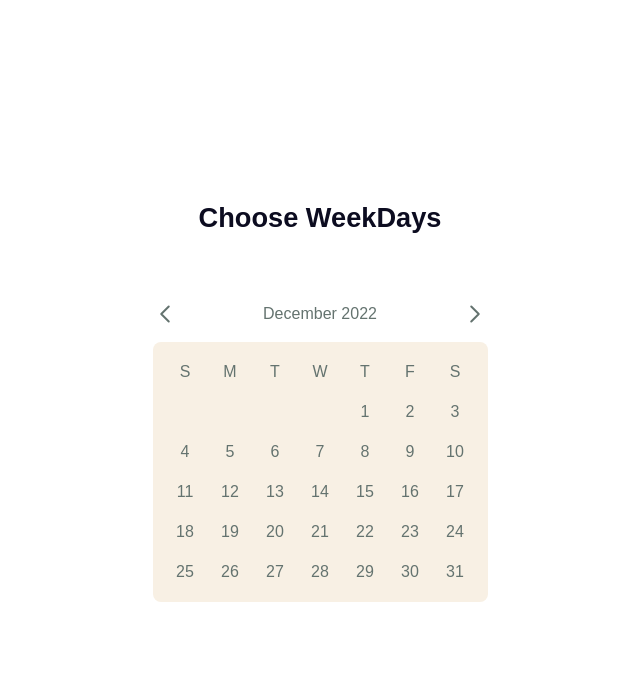
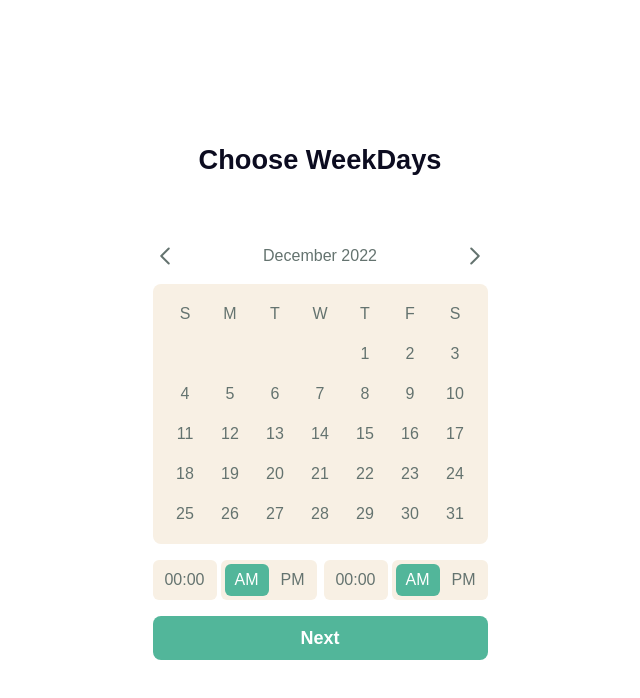
Before and after one commit to PI304/BisTime_Frontend, a Next.js app: page /events/create/schedule in a window 1280 px wide. Shown: the top 698 px of the page, without its empty margins (320-960 px from the left). Built offline with nearby package versions, Linux system fonts and the light colour scheme.

Commit message:
feat : schedule page

```diff
--- a/src/pages/events/create/schedule.tsx
+++ b/src/pages/events/create/schedule.tsx
@@ -1,6 +1,9 @@
 import { useRouter } from 'next/router';
 import Layout from '@components/common/layout';
 import Calender from '@components/common/calender';
+import Select from '@components/common/select';
+import Toggle from '@components/common/toggle';
+import Button from '@components/common/button';
 
 function Schedule() {
   const router = useRouter();
@@ -12,8 +15,27 @@ function Schedule() {
             Choose WeekDays
           </h1>
         </div>
-        <div className="w-full space-y-4 flex flex-col items-center justify-center">
+        <div className="w-full flex items-center justify-center">
           <Calender />
+        </div>
+        <div className="w-full flex items-center justify-between mt-4">
+          <div className="flex justify-center items-center">
+            <Select />
+            <Toggle className="ml-1" />
+          </div>
+          <div className="flex justify-center items-center">
+            <Select />
+            <Toggle className="ml-1" />
+          </div>
+        </div>
+        <div className="w-full flex items-center justify-center mt-4">
+          <Button
+            onClick={() => {
+              router.push('/events/create/summary');
+            }}
+          >
+            Next
+          </Button>
         </div>
       </div>
     </Layout>
```
